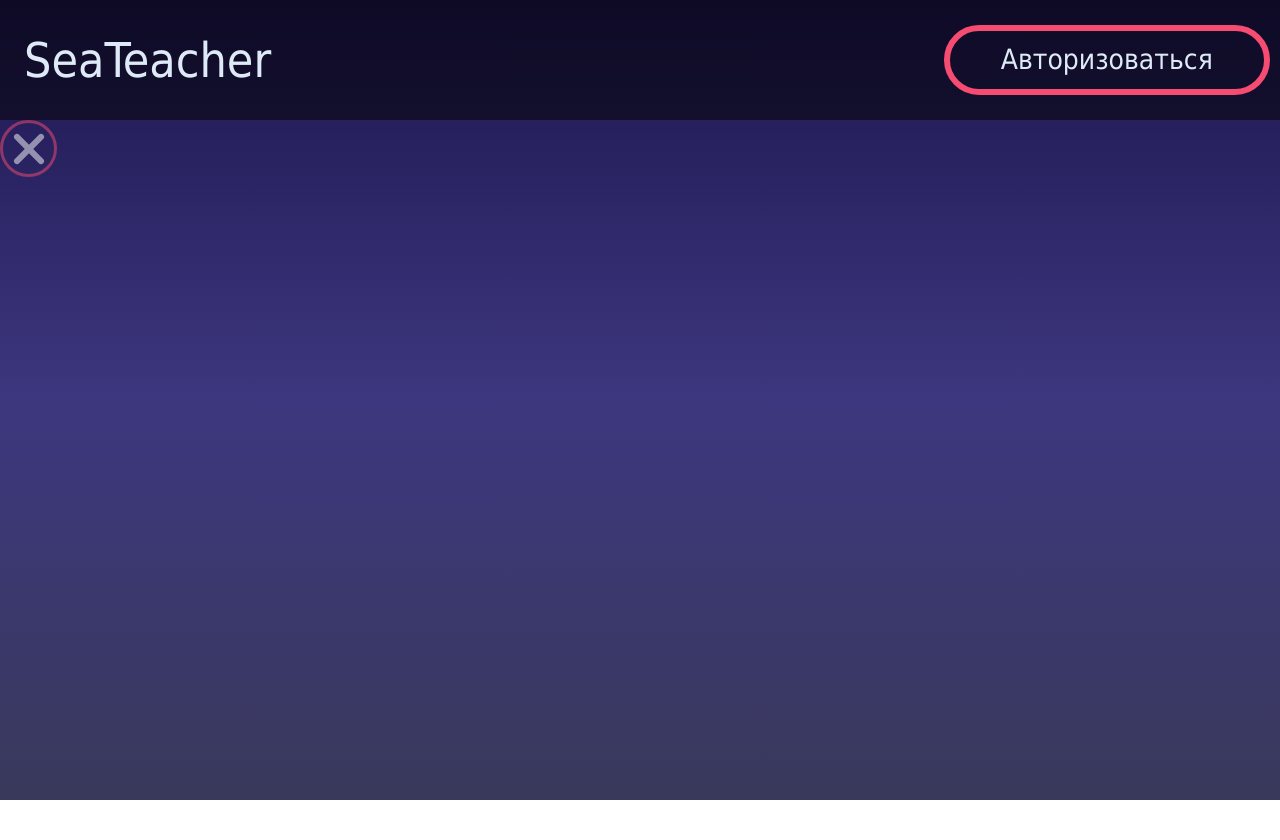
After one commit to colornew/SeaTeacher, a Flask app: template templates/test.html in a window 1280 px wide. The commit adds this page. Shown: the top 840 px of the page. Run offline with Flask 2, Linux system fonts and the light colour scheme; the template is opened without the code that fills it, so the values that code supplies are empty; parts of the project's set-up code (start-up, migrations or seed data) failed here and were passed over.

Commit message:
Add test page and some corrects

```diff
--- a/app.py
+++ b/app.py
@@ -111,6 +111,8 @@
             image.save(os.path.join(
                 app.instance_path[0:-9], 'static\\images\\users', filename
             ))
+            current_user.image_url = filename
+            db.session.commit()
         existing_user = Users.query.filter_by(username=username).first()
         if existing_user:
             flash('Человекс с таким именем уже есть')
@@ -118,7 +120,7 @@
             if username != '':
                 current_user.username = username
                 db.session.commit()
-        return redirect(url_for('roadmap'))
+        return redirect(url_for('settings'))
     return render_template('settings.html', title='Settings', form=setting)
 
 
@@ -133,7 +135,7 @@
 @app.route('/test/<int:test_id>', methods=['GET', 'POST'])
 def testing(test_id):
     if current_user.is_authenticated:
-        return 'You are'
+        return render_template('test.html')
     else:
         return render_template('errors/403.html'), 403
 
--- a/static/css/lesson.css
+++ b/static/css/lesson.css
@@ -48,6 +48,7 @@
 }
 
 .video {
+    width: 100%;
 }
 
 .btn-close {
@@ -129,3 +130,8 @@
     border: #F64C72 6px solid;
     border-radius: 12vh;
 }
+
+.button-block {
+    display: flex;
+    justify-content: center;
+}
--- a/static/scripts/lesson.js
+++ b/static/scripts/lesson.js
@@ -114,4 +114,7 @@
 }
 
 let block = document.body.getElementsByClassName('test-button')[0]
-blockContent.appendChild(block)
+let block_source = document.createElement('div')
+block_source.appendChild(block)
+block_source.setAttribute('class', 'button-block')
+blockContent.appendChild(block_source)
--- /dev/null
+++ b/templates/test.html
@@ -0,0 +1,16 @@
+{% extends 'base.html' %}
+{% block custom %}
+    <link rel="stylesheet" href="{{ url_for('static', filename='css/test.css') }}">
+    <link rel="stylesheet" href="{{ url_for('static', filename='css/lesson.css') }}">
+{% endblock %}
+{% block content %}
+    <div class="nav-lesson">
+        <a type="button" class="btn-close" href="{{ url_for('roadmap') }}">
+            <span class="icon-cross"></span>
+            <span class="visually-hidden">Close</span>
+        </a>
+    </div>
+{% endblock %}
+{% block scripts %}
+    <script src="{{ url_for('static', filename='scripts/test.js') }}"></script>
+{% endblock %}
```
Also changed, not shown: db.sqlite, static/css/test.css (added), static/scripts/test.js (added).
